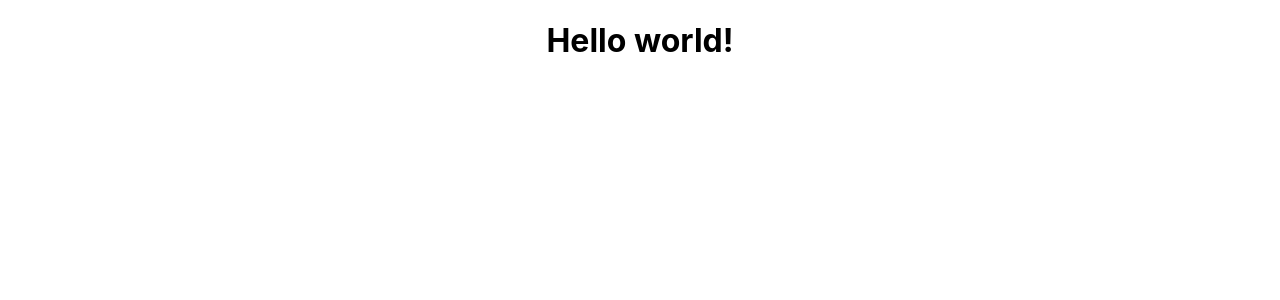
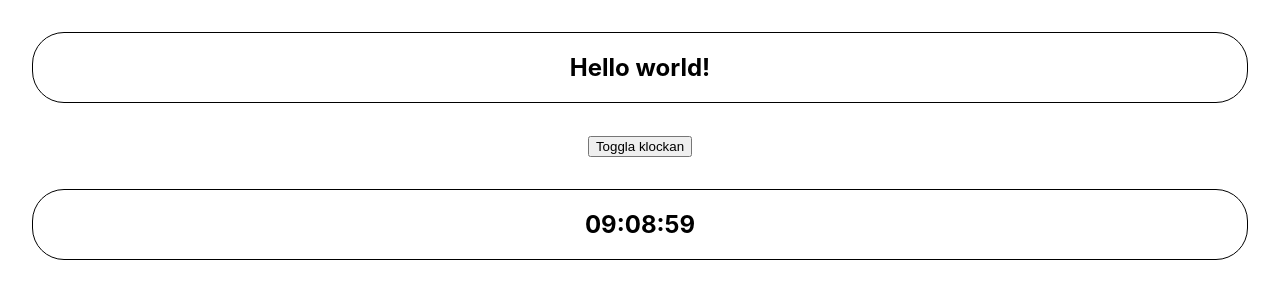
Before and after one commit to Sarahmaliin/react-ts-ovn-del-2, a React (Create React App) app: page / in a window 1280 px wide. Shown: the top 300 px of the page. Built offline with nearby package versions, Linux system fonts and the light colour scheme.

Commit message:
clock working + toggle

```diff
--- a/src/App.css
+++ b/src/App.css
@@ -2,37 +2,12 @@
   text-align: center;
 }
 
-.App-logo {
-  height: 40vmin;
-  pointer-events: none;
+.component{
+  border: 1px solid black;
+  border-radius: 2em;
+  margin: 2em;
 }
 
-@media (prefers-reduced-motion: no-preference) {
-  .App-logo {
-    animation: App-logo-spin infinite 20s linear;
-  }
+.hidden{
+  display: none;
 }
-
-.App-header {
-  background-color: #282c34;
-  min-height: 100vh;
-  display: flex;
-  flex-direction: column;
-  align-items: center;
-  justify-content: center;
-  font-size: calc(10px + 2vmin);
-  color: white;
-}
-
-.App-link {
-  color: #61dafb;
-}
-
-@keyframes App-logo-spin {
-  from {
-    transform: rotate(0deg);
-  }
-  to {
-    transform: rotate(360deg);
-  }
-}
--- a/src/App.tsx
+++ b/src/App.tsx
@@ -1,11 +1,19 @@
-import React from 'react';
+import React, { useState } from 'react';
 import './App.css';
+import Clock from './Components/Clock';
 import HelloWorld from './Components/HelloWorld';
 
 function App() {
+
+  const [showClock, setShowClock] = useState<boolean>(true)
+	const clockVisibleClass = showClock ? '' : 'hidden'
+
+
   return (
     <div className="App">
       <HelloWorld />
+      <button onClick={() => setShowClock(!showClock)}> Toggla klockan </button>
+            { showClock ? <Clock /> : null}
     </div>
   );
 }
--- /dev/null
+++ b/src/Components/Clock.tsx
@@ -0,0 +1,33 @@
+import { useEffect, useState } from "react"
+
+const Clock = () =>{
+
+    const [clockIs, setClockIs] = useState<string>('0')
+
+
+    useEffect(() =>{
+        let timeId = setInterval(() =>{
+            const currentTime = new Date();
+            const timeIs = currentTime.toLocaleTimeString('sv-SV')
+            setClockIs(timeIs)
+            setClockIs(timeIs => timeIs)
+        }, 1000)
+
+        const stopTime = () =>{
+            clearInterval(timeId)
+        }
+
+        return stopTime
+    }, [clockIs])
+
+
+
+    return(
+        < section className="component">
+        <h1 >{clockIs}</h1>
+        </section>
+    )
+
+}
+
+export default Clock
--- a/src/Components/HelloWorld.tsx
+++ b/src/Components/HelloWorld.tsx
@@ -12,7 +12,10 @@ const HelloWorld = () =>{
     )
 
     return(
-        <h1>{hello}</h1>
+        <section className="component">
+            <h1 >{hello}</h1>
+        </section>
+
     )
 }
 
```
